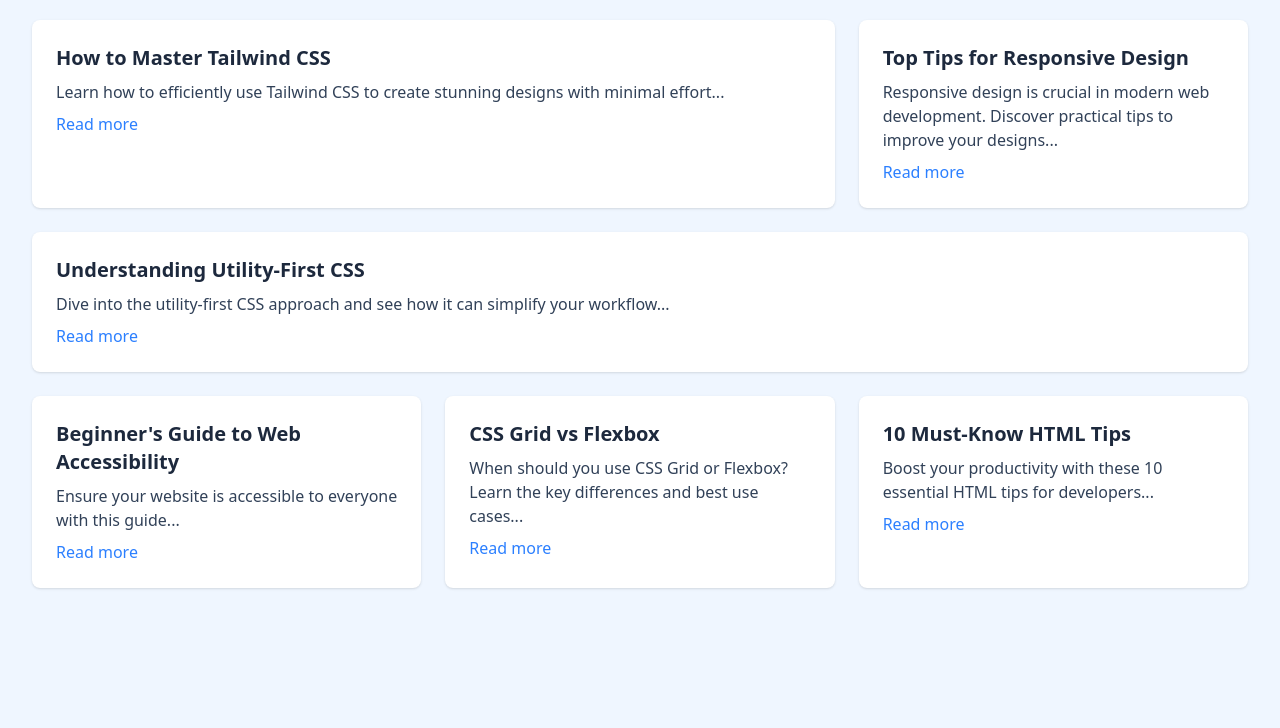
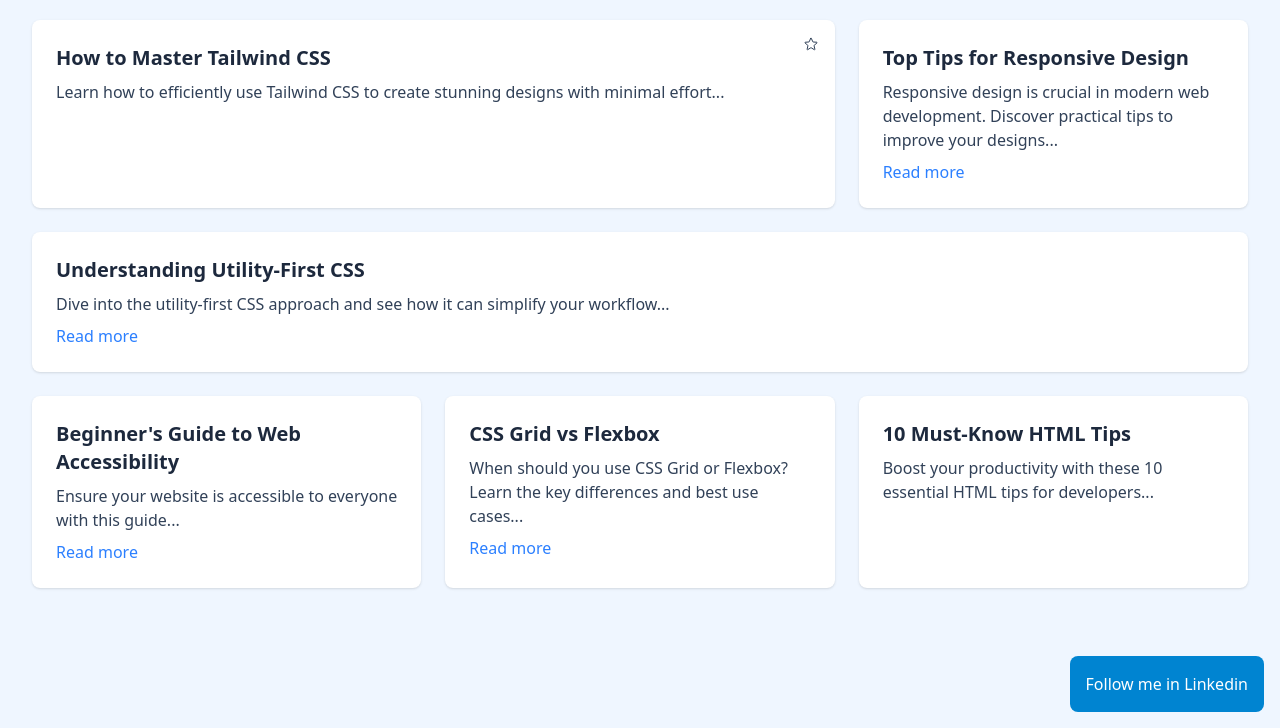
Before and after one commit to rajusutra/tailwind, a website: page index.html in a window 1280 px wide. Shown: the part 72-800 px from the top of the page. Drawn offline with Linux system fonts and the light colour scheme.

Commit message:
Grid layout with blog page
learned fixed relative absolute positions, padding margin, z- index etc.

```diff
--- a/index.html
+++ b/index.html
@@ -10,10 +10,14 @@
   <h1 class="text-3xl font-bold text-slate-800">My Blog</h1>
   <div class="mt-6 grid grid-cols-3 gap-6">
     <!-- Blog Post 1 -->
-    <div class="col-span-2 grid-flow-dense p-6 bg-white shadow-sm rounded-lg space-y-2">
+    <div class="relative col-span-2 grid-flow-dense p-6 bg-white shadow-sm rounded-lg ">
+      <svg xmlns="http://www.w3.org/2000/svg" fill="none" viewBox="0 0 24 24" stroke-width="1.5" stroke="currentColor" class=" absolute size-4 right-4 top-4">
+  <path stroke-linecap="round" stroke-linejoin="round" d="M11.48 3.499a.562.562 0 0 1 1.04 0l2.125 5.111a.563.563 0 0 0 .475.345l5.518.442c.499.04.701.663.321.988l-4.204 3.602a.563.563 0 0 0-.182.557l1.285 5.385a.562.562 0 0 1-.84.61l-4.725-2.885a.562.562 0 0 0-.586 0L6.982 20.54a.562.562 0 0 1-.84-.61l1.285-5.386a.562.562 0 0 0-.182-.557l-4.204-3.602a.562.562 0 0 1 .321-.988l5.518-.442a.563.563 0 0 0 .475-.345L11.48 3.5Z" />
+</svg>
+
       <h2 class="text-xl font-semibold text-slate-800">How to Master Tailwind CSS</h2>
-      <p>Learn how to efficiently use Tailwind CSS to create stunning designs with minimal effort...</p>
-      <a href="#" class="text-blue-500 font-medium">Read more</a>
+      <p class=" mt-2">Learn how to efficiently use Tailwind CSS to create stunning designs with minimal effort...</p>
+      <a href="#" class=" hidden  mt-3 text-blue-500 font-medium">Read more</a>
     </div>
 
     <!-- Blog Post 2 -->
@@ -51,7 +55,7 @@
     <div class="p-6 bg-white shadow-sm rounded-lg space-y-2">
       <h2 class="text-xl font-semibold text-slate-800">10 Must-Know HTML Tips</h2>
       <p>Boost your productivity with these 10 essential HTML tips for developers...</p>
-      <a href="#" class="text-blue-500 font-medium">Read more</a>
+      <a href="#" class="p-4 m-4 rounded-lg fixed bottom-0 right-0 text-white bg-sky-600 font-medium">Follow me in Linkedin</a>
     </div>
   </div>
 </body>
```
Also changed, not shown: src/output.css.
